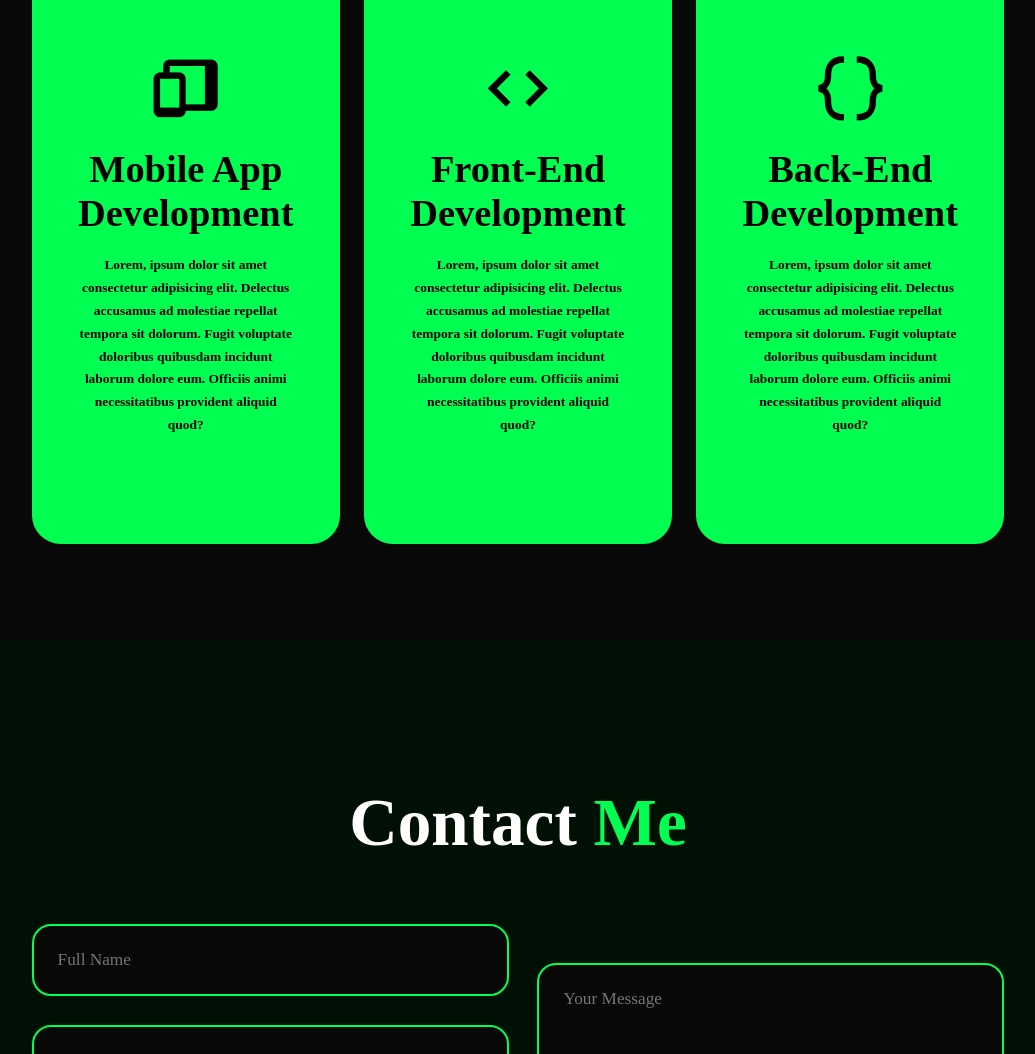
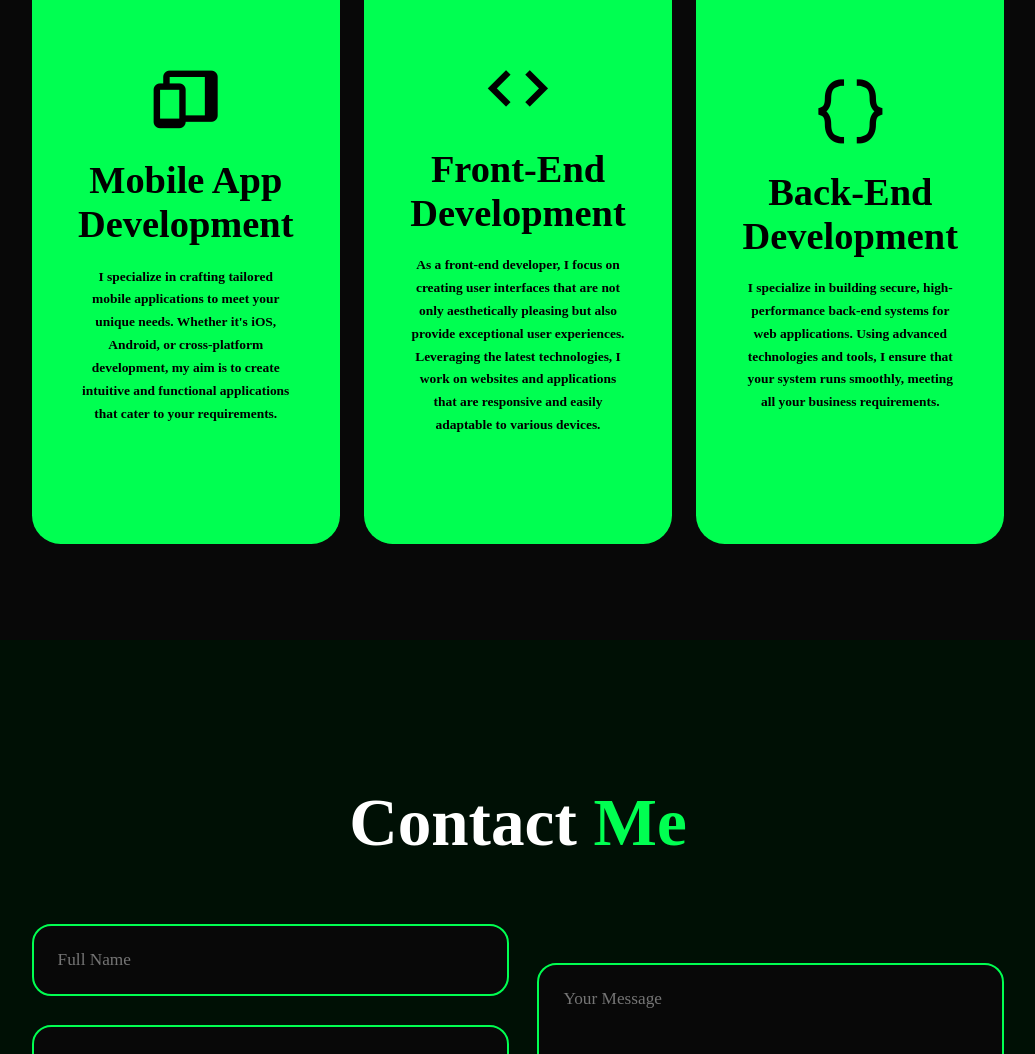
Before and after one commit to sync0605/sync0605.github.io, a plain HTML site: page index.html in a window 1280 px wide. Shown: the part 1926-2980 px from the top of the page, without its empty margins (122-1157 px from the left). Drawn offline with nearby package versions, Linux system fonts and the light colour scheme.

Commit message:
Update index.html

```diff
--- a/index.html
+++ b/index.html
@@ -78,13 +78,15 @@
 
         <div class="services-container">
 
-            <div class="service-box">
+           <div class="service-box">
                 <div class="service-info">
                     <i class="bx bxs-devices"></i>
                     <h4>Mobile App Development</h4>
-                    <p>Lorem, ipsum dolor sit amet consectetur adipisicing elit. Delectus accusamus ad molestiae
-                        repellat tempora sit dolorum. Fugit voluptate doloribus quibusdam incidunt laborum dolore eum.
-                        Officiis animi necessitatibus provident aliquid quod?</p>
+                    <p>I specialize in crafting tailored mobile applications to meet your unique needs. Whether it's
+                        iOS, Android,
+                        or cross-platform development, my aim is to create intuitive and functional applications that
+                        cater to your
+                        requirements.</p>
                 </div>
             </div>
 
@@ -92,9 +94,11 @@
                 <div class="service-info">
                     <i class='bx bx-code'></i>
                     <h4>Front-End Development</h4>
-                    <p>Lorem, ipsum dolor sit amet consectetur adipisicing elit. Delectus accusamus ad molestiae
-                        repellat tempora sit dolorum. Fugit voluptate doloribus quibusdam incidunt laborum dolore eum.
-                        Officiis animi necessitatibus provident aliquid quod?</p>
+                    <p>As a front-end developer, I focus on creating user interfaces that are not only aesthetically
+                        pleasing but
+                        also provide exceptional user experiences. Leveraging the latest technologies, I work on
+                        websites and
+                        applications that are responsive and easily adaptable to various devices.</p>
                 </div>
             </div>
 
@@ -102,9 +106,10 @@
                 <div class="service-info">
                     <i class='bx bx-code-curly'></i>
                     <h4>Back-End Development</h4>
-                    <p>Lorem, ipsum dolor sit amet consectetur adipisicing elit. Delectus accusamus ad molestiae
-                        repellat tempora sit dolorum. Fugit voluptate doloribus quibusdam incidunt laborum dolore eum.
-                        Officiis animi necessitatibus provident aliquid quod?</p>
+                    <p>I specialize in building secure, high-performance back-end systems for web applications. Using
+                        advanced
+                        technologies and tools, I ensure that your system runs smoothly, meeting all your business
+                        requirements.</p>
                 </div>
             </div>
 
```
